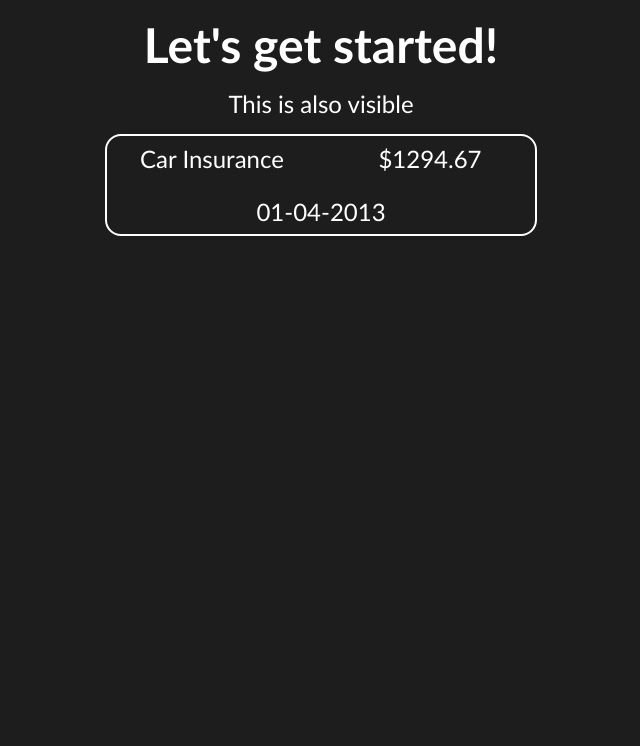
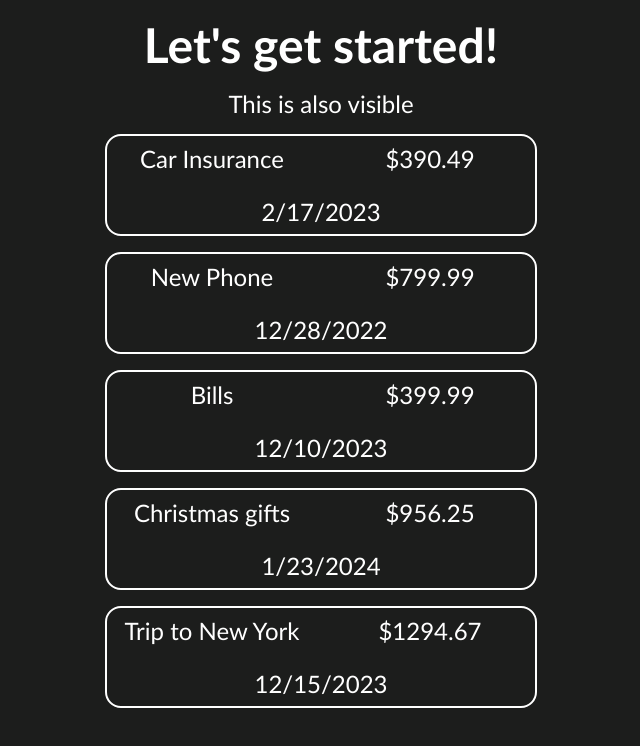
Before and after one commit to Szarlej4/reactExpenseManager, a JavaScript app: page / in a window 1280 px wide. Shown: the top 746 px of the page, without its empty margins (319-959 px from the left). Built offline with nearby package versions, Linux system fonts and the light colour scheme.

Commit message:
Added expenseItem components

```diff
--- a/src/App.js
+++ b/src/App.js
@@ -1,11 +1,21 @@
 import ExpenseItem from "./components/ExpenseItem";
+import Expense from "./classes/Expense";
 
 function App() {
+	const expenses = [
+		new Expense("Car Insurance", 390.49, new Date(2023, 1, 17)),
+		new Expense("New Phone", 799.99, new Date(2022, 11, 28)),
+		new Expense("Bills", 399.99, new Date(2023, 11, 10)),
+		new Expense("Christmas gifts", 956.25, new Date(2023, 12, 23)),
+		new Expense("Trip to New York", 1294.67, new Date(2023, 11, 15)),
+	];
 	return (
 		<div className="app">
 			<h2 className="app__title">Let's get started!</h2>
 			<p className="app__description">This is also visible</p>
-			<ExpenseItem></ExpenseItem>
+			{expenses.map((element) => (
+				<ExpenseItem expense={element}></ExpenseItem>
+			))}
 		</div>
 	);
 }
--- /dev/null
+++ b/src/classes/Expense.js
@@ -0,0 +1,9 @@
+class Expense {
+	constructor(name, price, date) {
+		this.name = name;
+		this.price = price;
+		this.date = date;
+	}
+}
+
+export default Expense;
--- a/src/components/ExpenseItem.js
+++ b/src/components/ExpenseItem.js
@@ -1,11 +1,13 @@
 import "./ExpenseItem.css";
 
-function ExpenseItem() {
+function ExpenseItem(expense) {
+	console.log(expense);
+	const { name, price, date } = expense.expense;
 	return (
 		<div className="expense">
-			<p className="expense__name">Car Insurance</p>
-			<div className="expense__price">$1294.67</div>
-			<div className="expense__date">01-04-2013</div>
+			<p className="expense__name">{name}</p>
+			<div className="expense__price">${price}</div>
+			<div className="expense__date">{date.toLocaleDateString()}</div>
 		</div>
 	);
 }
```
